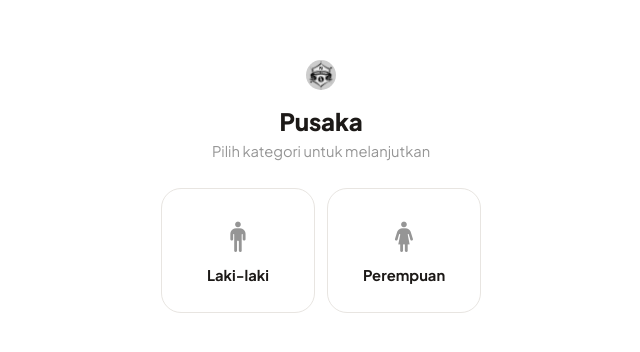
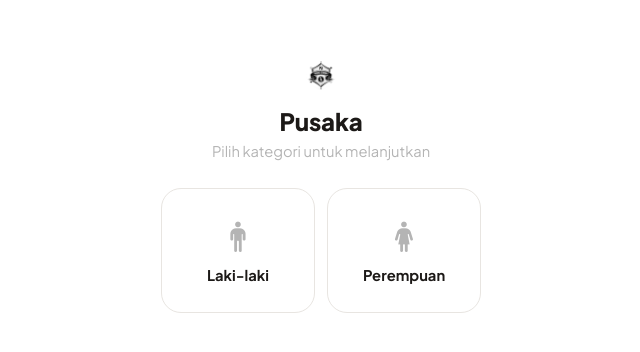
Before and after one commit to alfzilham/PusakaApp, a website: page public/index.html in a window 1280 px wide. Shown: the part 214-566 px from the top of the page, 319-959 px from the left. Drawn offline with nearby package versions, Linux system fonts and the light colour scheme.

Commit message:
feat: ganti logo placeholder dengan logo asli, custom scrollbar
- Ganti brand-seal dari teks 'P' menjadi gambar logo.png di topbar,
  sidebar header, dan onboarding screen
- Sesuaikan style .brand-seal agar object-fit: cover untuk gambar
- Tambah styling ::-webkit-scrollbar tipis dan minimalis (6px,
  warna netral) agar konsisten dengan tema, termasuk fallback
  scrollbar-width untuk Firefox

```diff
--- a/public/styles.css
+++ b/public/styles.css
@@ -7,12 +7,12 @@
   --color-surface: #F7F5F3;
   --color-border: #E8E5E1;
   --color-text: #1C1917;
-  --color-text-muted: #959595;
-  --color-text-faint: #b5b5b5;
+  --color-text-muted: #b4b4b4;
+  --color-text-faint: #cecece;
 
-  --color-primary: #cdcdcd;
+  --color-primary: #8c8c8c;
   /* abu-abu — identitas "Pusaka" */
-  --color-primary-dark: #9a9a9a;
+  --color-primary-dark: #606060;
   --color-primary-soft: #EFEFEF;
 
   --color-hadir: #1F7A4D;
@@ -41,6 +41,33 @@
 
 * {
   box-sizing: border-box;
+}
+
+/* ===========================================================
+   WEBKIT SCROLLBAR (Chrome, Safari, Edge, Opera)
+   =========================================================== */
+::-webkit-scrollbar {
+  width: 6px;
+  height: 6px;
+}
+
+::-webkit-scrollbar-track {
+  background: transparent;
+}
+
+::-webkit-scrollbar-thumb {
+  background: var(--color-border);
+  border-radius: 999px;
+}
+
+::-webkit-scrollbar-thumb:hover {
+  background: var(--color-text-faint);
+}
+
+/* Firefox */
+* {
+  scrollbar-width: thin;
+  scrollbar-color: var(--color-border) transparent;
 }
 
 html,
@@ -216,7 +243,6 @@
   width: 30px;
   height: 30px;
   border-radius: 50%;
-  background: var(--color-primary);
   display: flex;
   align-items: center;
   justify-content: center;
```
